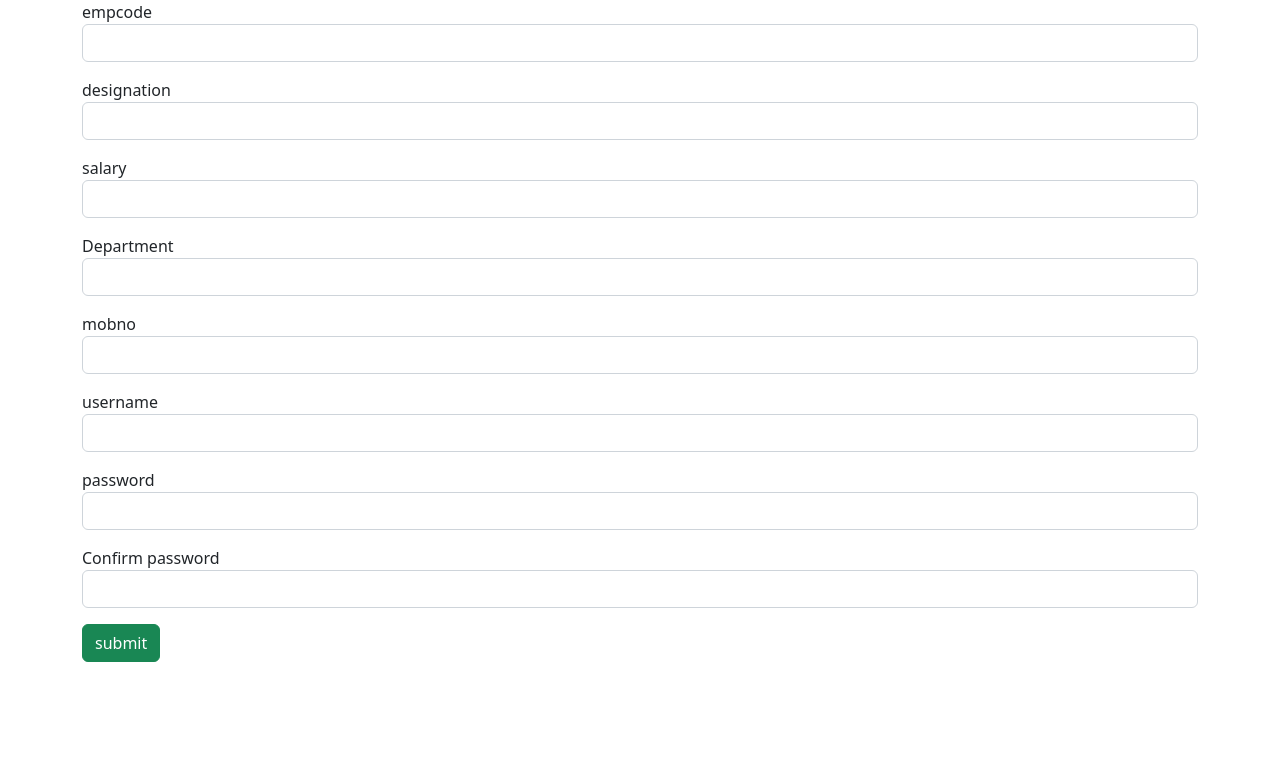
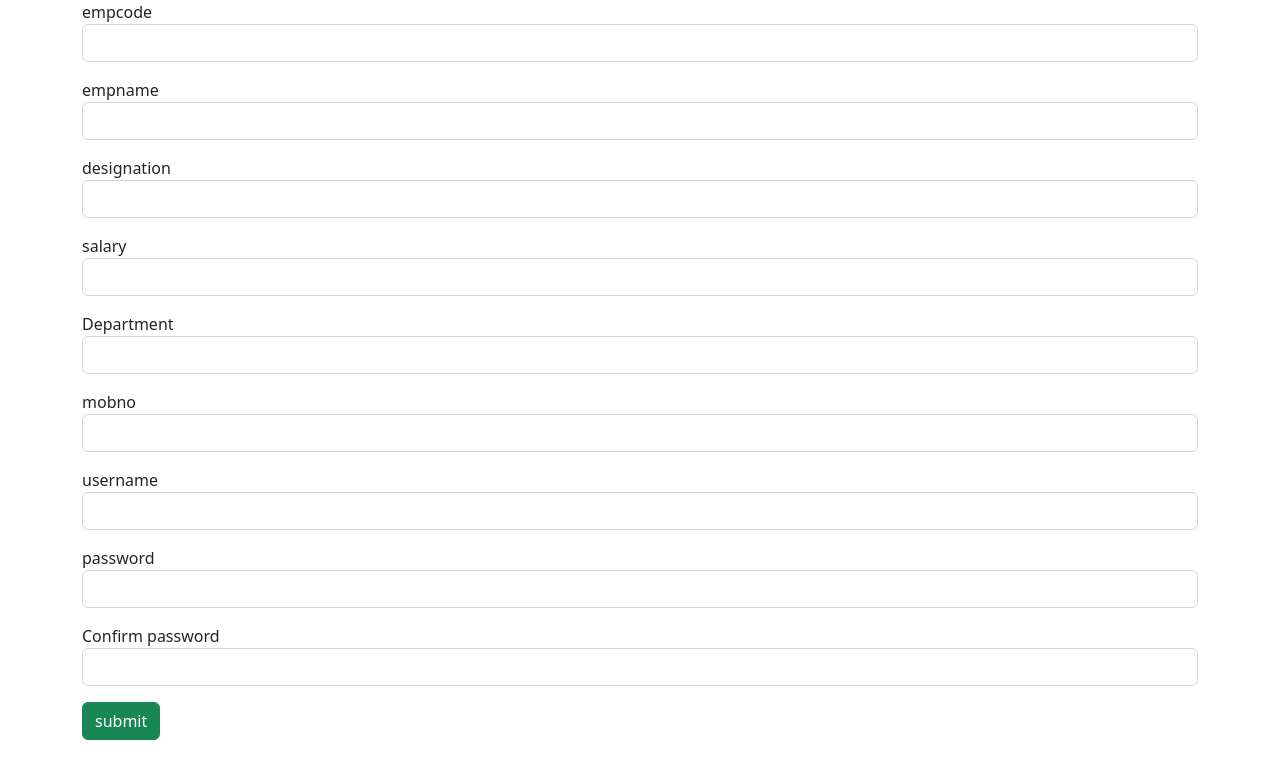
Before and after one commit to vishnubabu98/nestemployeeapp, an Angular app: page /addemp in a window 1280 px wide. Shown: the top 778 px of the page. Built offline with nearby package versions, Linux system fonts and the light colour scheme.

Commit message:
add empname field

```diff
--- a/src/app/add-emp/add-emp.component.html
+++ b/src/app/add-emp/add-emp.component.html
@@ -6,6 +6,10 @@
                 <div class="col col-12 col-sm-12 col-md-12 col-lg-12 col-xl-12 col-xxl-12">
                     <label for="" class="form label">empcode</label>
                     <input name="empcode"[(ngModel)]="empcode" type="text" class="form-control">
+                </div>
+                <div class="col col-12 col-sm-12 col-md-12 col-lg-12 col-xl-12 col-xxl-12">
+                    <label for="" class="form label">empname</label>
+                    <input name="empname"[(ngModel)]="empname" type="text" class="form-control">
                 </div>
                 <div class="col col-12 col-sm-12 col-md-12 col-lg-12 col-xl-12 col-xxl-12">
                     <label for="" class="form label">designation</label>
--- a/src/app/add-emp/add-emp.component.ts
+++ b/src/app/add-emp/add-emp.component.ts
@@ -9,6 +9,7 @@
 
 
   empcode=""
+  empname=""
   designation=""
   salary=""
   department=""
@@ -22,6 +23,7 @@
     {
 
       "empcode":this.empcode,
+      "empname":this.empname,
       "designation":this.designation,
       "salary":this.salary,
       "department":this.department,
```
